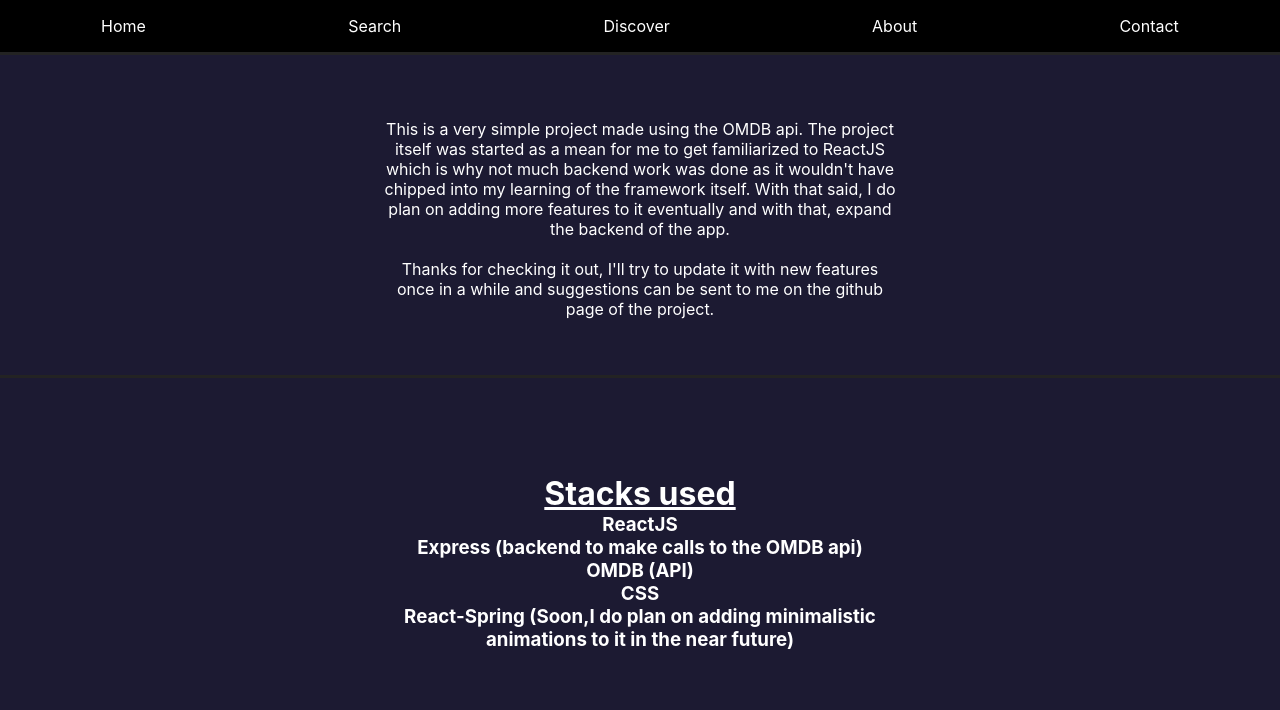
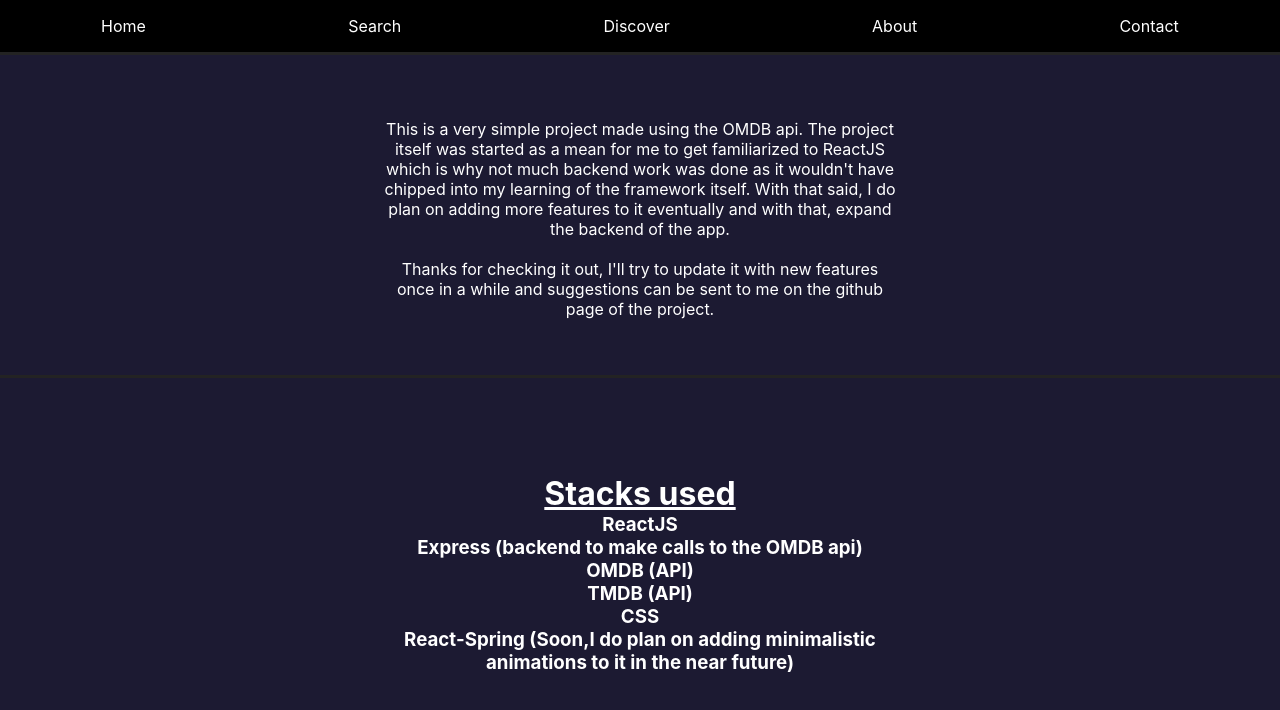
Before and after one commit to jj0309/AMDB, a React (Create React App) app in the folder IMDB/imdb/: page /about in a window 1280 px wide. Shown: the top 710 px of the page. Built offline with nearby package versions, Linux system fonts and the light colour scheme.

Commit message:
updated about page

```diff
--- a/IMDB/imdb/src/Components/AboutPage/AboutPage.js
+++ b/IMDB/imdb/src/Components/AboutPage/AboutPage.js
@@ -22,6 +22,7 @@
                         <h3>ReactJS</h3>
                         <h3>Express (backend to make calls to the OMDB api)</h3>
                         <h3>OMDB (API)</h3>
+                        <h3>TMDB (API)</h3>
                         <h3>CSS</h3>
                         <h3>React-Spring (Soon,I do plan on adding minimalistic animations to it in the near future)</h3>
                     </div>
```
